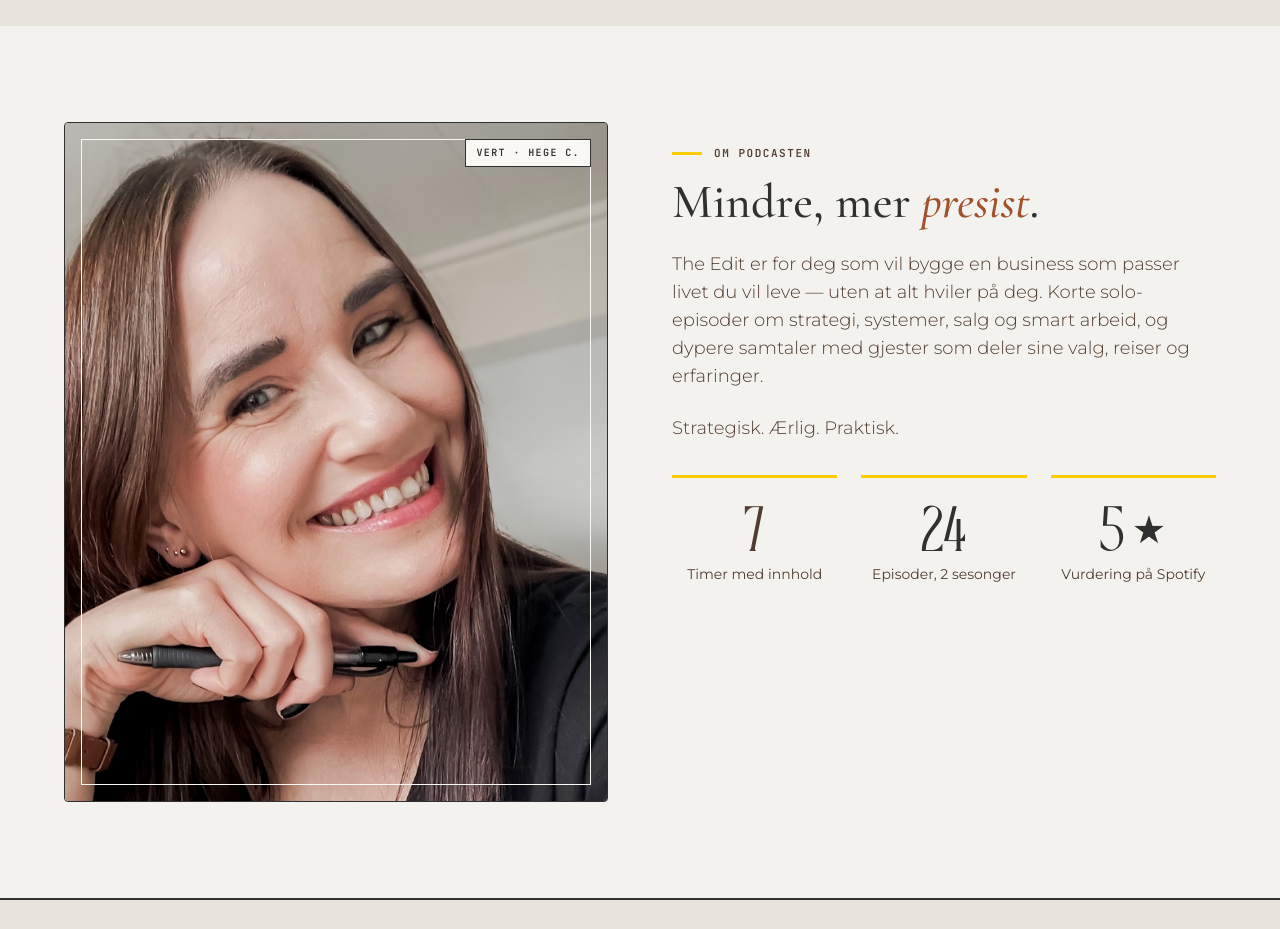
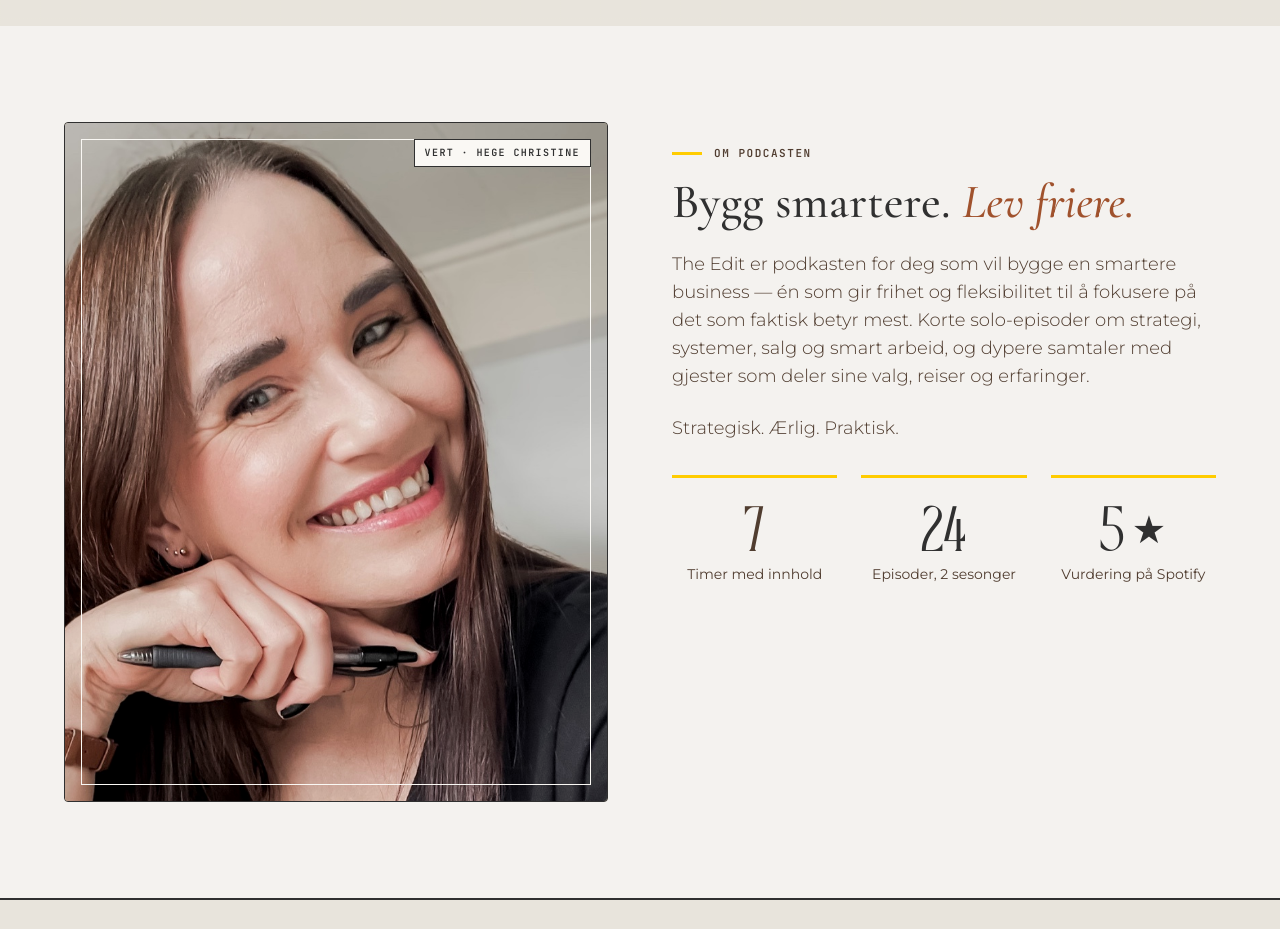
Before and after one commit to hegechristine/podcast, a plain HTML site: page index.html in a window 1280 px wide. Shown: the part 2980-3909 px from the top of the page. Drawn offline with nearby package versions, Linux system fonts and the light colour scheme; a script that the page names is missing.

Commit message:
Showside: 'Hege Christine' fullt navn + ny about-headline med smartere/friere-framing
- Portrait-tag: 'Vert · Hege C.' → 'Vert · Hege Christine'
  (regel: aldri forkort navnet hennes — bruk fullt navn overalt)
- About h2: 'Mindre, mer presist.' → 'Bygg smartere. Lev friere.'
  (matcher hennes egne ord 'smartere business' + 'frihet/fleksibilitet'
  fra Spotify-beskrivelsen og bio på episode-sider)
- About p1: rewrite med samme smartere/frihet/fleksibilitet-rytme,
  beholder 'Strategisk. Ærlig. Praktisk.'-tagline-avslutning

Resultat: showside, episode-bio og host-blokk forteller nå samme
historie med samme nøkkelord — coherent voice på tvers av flater.

Co-Authored-By: Claude Opus 4.7 (1M context) <noreply@anthropic.com>

```diff
--- a/index.html
+++ b/index.html
@@ -1588,12 +1588,12 @@
   <div class="about__portrait">
     <img src="assets/hege-portrait.jpg" alt="Hege Christine" />
     <div class="about__portrait-frame"></div>
-    <div class="about__portrait-tag">Vert · Hege C.</div>
+    <div class="about__portrait-tag">Vert · Hege Christine</div>
   </div>
   <div class="about__text">
     <div class="about__eyebrow"><span>Om podcasten</span></div>
-    <h2 class="about__h">Mindre, mer <em>presist</em>.</h2>
-    <p class="about__p">The Edit er for deg som vil bygge en business som passer livet du vil leve — uten at alt hviler på deg. Korte solo-episoder om strategi, systemer, salg og smart arbeid, og dypere samtaler med gjester som deler sine valg, reiser og erfaringer.</p>
+    <h2 class="about__h">Bygg smartere. <em>Lev friere.</em></h2>
+    <p class="about__p">The Edit er podkasten for deg som vil bygge en smartere business — én som gir frihet og fleksibilitet til å fokusere på det som faktisk betyr mest. Korte solo-episoder om strategi, systemer, salg og smart arbeid, og dypere samtaler med gjester som deler sine valg, reiser og erfaringer.</p>
     <p class="about__p">Strategisk. Ærlig. Praktisk.</p>
     <div class="about__stats">
       <div class="stat">
```
